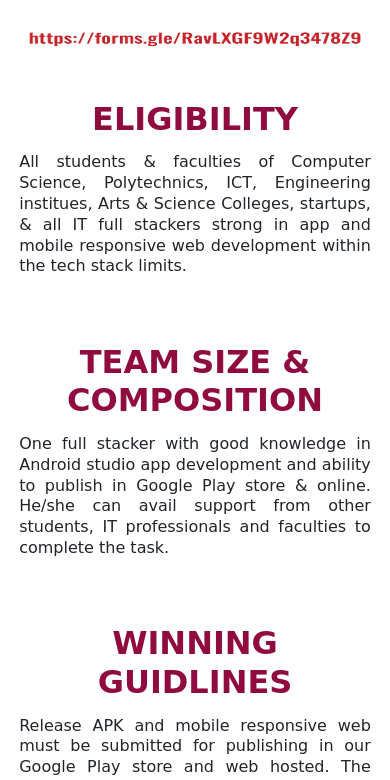
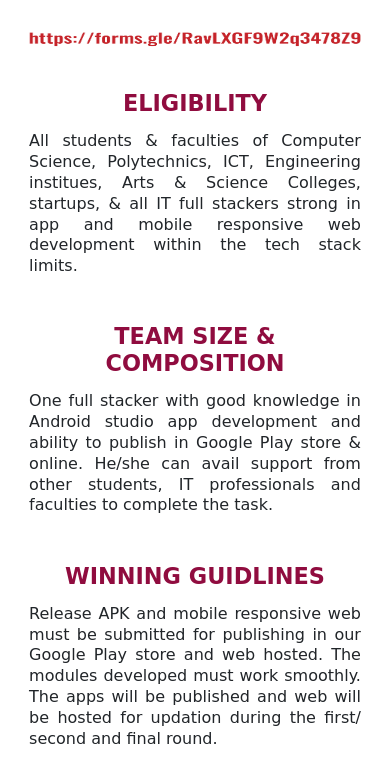
Before and after one commit to MohamedJakkariya/covid19-contibution, a plain HTML site: page index.html in a window 390 px wide. Shown: the part 1996-2776 px from the top of the page. Drawn offline with Linux system fonts and the light colour scheme; a web font is replaced by a local one.

Commit message:
modify html elements

```diff
--- a/css/styles.css
+++ b/css/styles.css
@@ -380,15 +380,35 @@ p,h1,h2,h3,h4,h5{
 }
 
 @media only screen and (max-width:600px){
-    #footer h1 span,
-    #criteria div,
-    #criteria div p
+    html,body{
+        overflow-x: hidden;
+    }
+
+    #criteria div p,
+    #criteria div ul,
+    #statement .problem-statement p,
+    #statement .emerging-solution p,
+    #statement .app-specification ol
     {
         font-size: 1rem;
         width: 100%;
         line-height: 1.3;
         padding: 0.6rem;
         text-align: justify;
+    }
+
+    #criteria div h3,
+    #statement .problem-statement h2,
+    #statement .emerging-solution h2,
+    #statement .app-specification h1,
+    #footer h1 span,
+    #footer h1:first-child{
+        font-size: 1.4rem;
+    }
+
+
+    #criteria div{
+        width: 90%;
     }
 
     #statement .problem-statement p,
```
